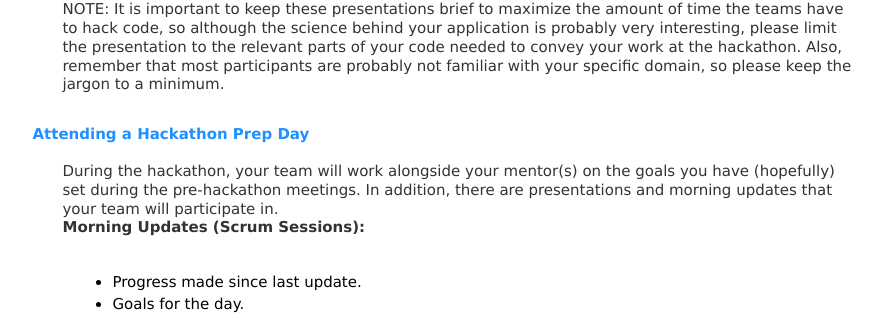
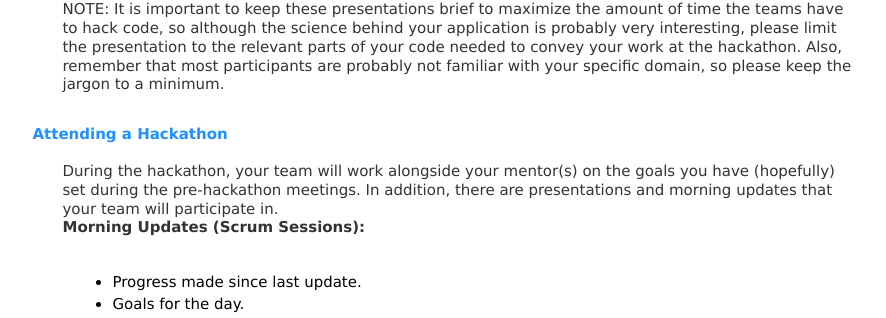
Before and after one commit to sdsc-hpc-training/sdsc-hpc-training.github.io, a Jekyll site: the page built from gpuhackathon/attendee_guide.html, in a window 1280 px wide and 900 px high, scrolled down 2975 px. Shown: the part 135-453 px from the top of the window, without its empty margins (195-1081 px from the left). Built offline with Jekyll 4.4.1, drawn with Linux system fonts in a browser that asks for light colours.

Commit message:
Update attendee_guide.html

```diff
--- a/gpuhackathon/attendee_guide.html
+++ b/gpuhackathon/attendee_guide.html
@@ -139,7 +139,7 @@ We will close the day with another short presentation session (3 minutes/3 slide
           </td></tr>
           <tr><td align='left' valign='top'> &nbsp;  </td></tr>
           <tr><td align='left' valign='top' >
-            <p class="sectitle">Attending a Hackathon Prep Day</p>
+            <p class="sectitle">Attending a Hackathon</p>
               <p> &nbsp; </p>
               <p class="indent">
                During the hackathon, your team will work alongside your mentor(s) on the goals you have (hopefully) set during the pre-hackathon meetings. In addition, there are presentations and morning updates that your team will participate in.
```
